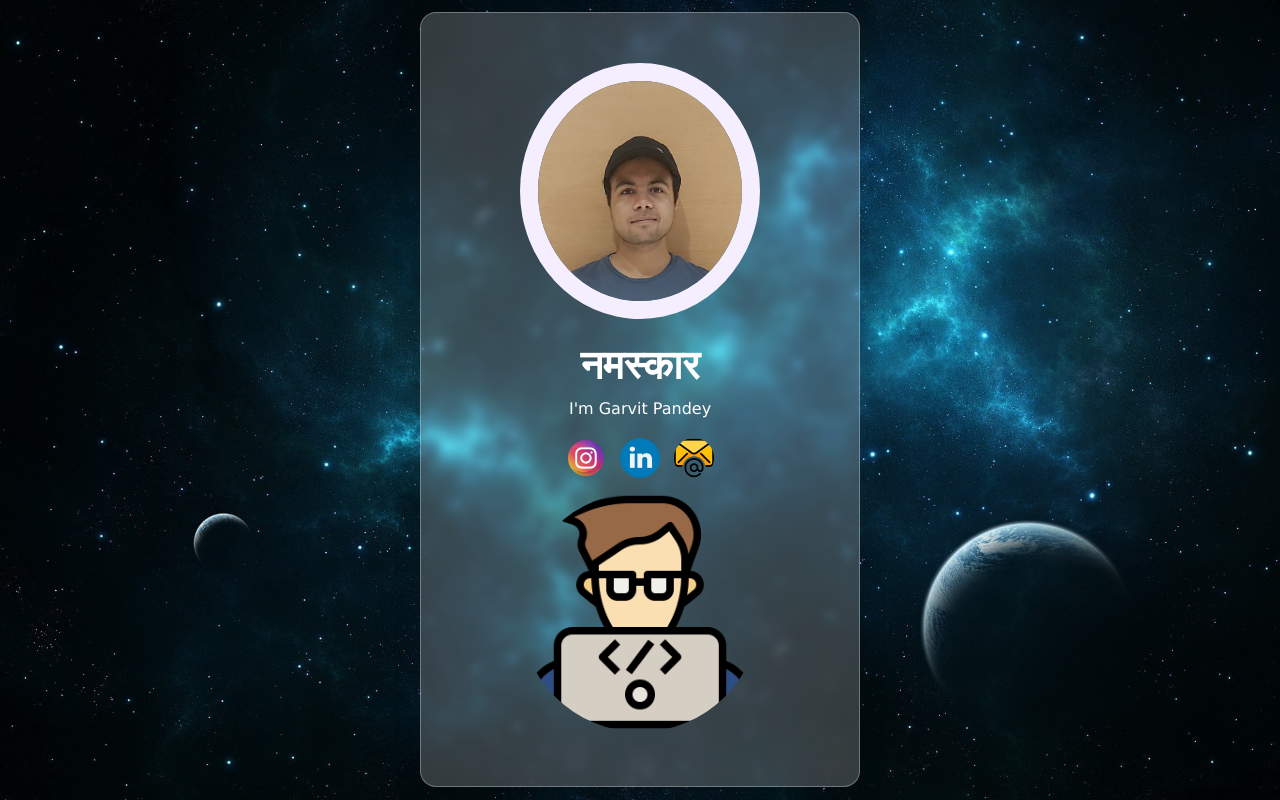
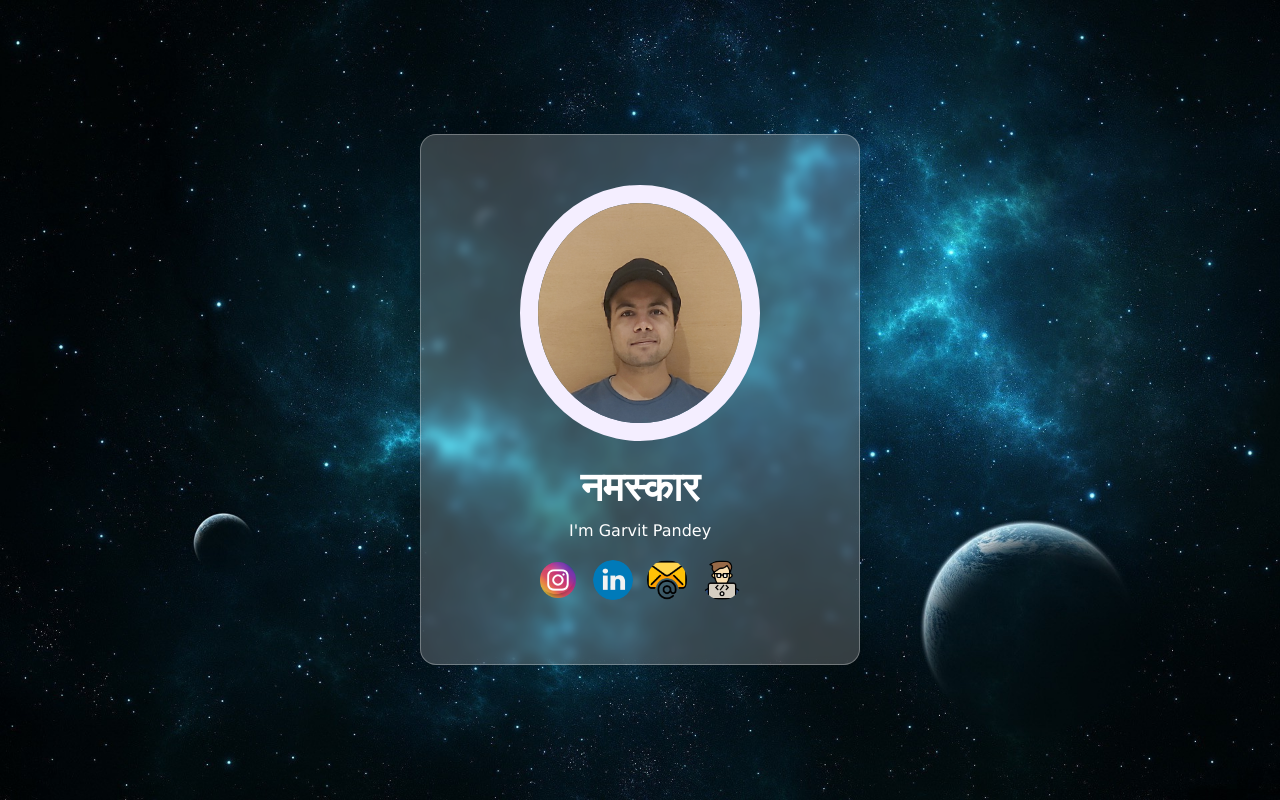
Before and after one commit to thegarvitpandey/profile-card, a plain HTML site: page index.html in a window 1280 px wide. Drawn offline with Linux system fonts and the light colour scheme; a web font is replaced by a local one.

Commit message:
Update index.html

```diff
--- a/index.html
+++ b/index.html
@@ -22,8 +22,6 @@
                 <a href="https://instagram.com/thegarvitpandey"><img src="images/instagram.png"></a>
                 <a href="https://linkedin.com/in/thegarvitpandey"><img src="images/insa.png"></a>
                 <a href="mailto:thegarvitpandey@gmail.com?"><img src="images/mail5.png"></a>
-            </div>
-            <div id="webimg">
                 <a href="https://thegarvitpandey.github.io/website.github.io/"><img src="images/w2.png"></a>
             </div>
         </div>
```
